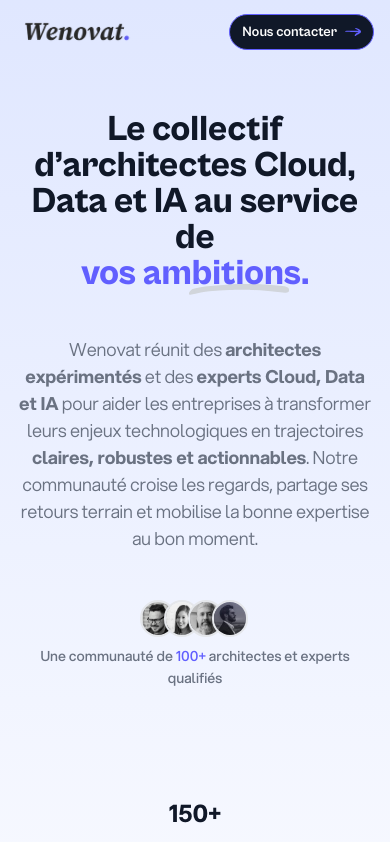
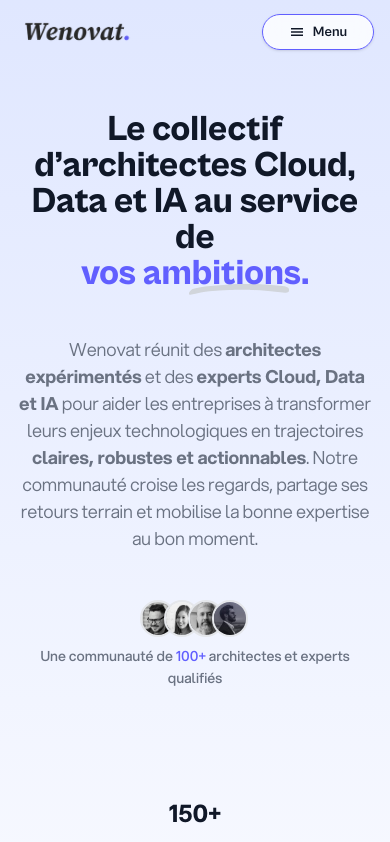
Before and after one commit to DbCraftA/talent_platform, a Vue app: page / in a window 390 px wide. Shown: the top 842 px of the page. Built offline with nearby package versions, Linux system fonts and the light colour scheme.

Commit message:
feat(ui): add mobile header menu

```diff
--- a/src/partials/Header.vue
+++ b/src/partials/Header.vue
@@ -1,26 +1,24 @@
 <template>
   <header class="absolute w-full z-30">
     <div class="max-w-6xl mx-auto px-4 sm:px-6">
-      <div class="flex items-center justify-between h-16 md:h-20">
+      <div class="relative flex items-center justify-between h-16 md:h-20">
 
         <!-- Site branding -->
-        <div class="  ">
+        <div>
           <!-- Logo -->
-          <router-link  to="/" aria-label="Wenovat">
-            <img src="../images/logo.png" class="max-w-none" width="120" height="60" alt="Hero Illustration" />
+          <router-link to="/" aria-label="Wenovat" @click="mobileMenuOpen = false">
+            <img src="../images/logo.png" class="max-w-none" width="120" height="60" alt="Wenovat" />
           </router-link>
         </div>
 
         <!-- Desktop navigation -->
-        <nav class="flex grow">
-
-          <!-- Desktop sign in links -->
+        <nav class="hidden md:flex grow">
           <ul class="flex grow justify-end flex-wrap items-center">
             <li>
-              <router-link class="font-cabinet-grotesk text-sm font-bold hover:no-underline  items-center max-[425px]:hidden sm:flex" to="/methode">Notre méthode</router-link>
+              <router-link class="font-cabinet-grotesk text-sm font-bold hover:no-underline items-center sm:flex" to="/methode">Notre méthode</router-link>
             </li>
             <li class="ml-6">
-              <router-link class="font-cabinet-grotesk text-sm font-bold hover:no-underline items-center max-[640px]:hidden sm:flex" to="/rejoindre-la-communaute">Rejoindre la communauté</router-link>
+              <router-link class="font-cabinet-grotesk text-sm font-bold hover:no-underline items-center sm:flex" to="/rejoindre-la-communaute">Rejoindre la communauté</router-link>
             </li>
             <li class="ml-6">
               <router-link class="btn-sm inline-flex items-center border-1 border-indigo-500 text-white bg-gray-900 hover:bg-gray-800 group" to="/nous-contacter">
@@ -33,16 +31,62 @@
               </router-link>
             </li>
           </ul>
+        </nav>
 
-        </nav>
+        <!-- Mobile menu button -->
+        <button
+          class="md:hidden inline-flex min-w-28 items-center justify-center gap-2 rounded-full border border-indigo-500 bg-white/80 px-5 py-1.5 text-sm font-cabinet-grotesk font-bold text-gray-900 shadow-sm backdrop-blur hover:bg-white"
+          type="button"
+          :aria-expanded="mobileMenuOpen"
+          aria-controls="mobile-menu"
+          @click="mobileMenuOpen = !mobileMenuOpen"
+        >
+          <svg class="h-4 w-4 fill-current" viewBox="0 0 16 16" xmlns="http://www.w3.org/2000/svg" aria-hidden="true">
+            <path d="M2 4h12v1.5H2V4Zm0 3.25h12v1.5H2v-1.5ZM2 10.5h12V12H2v-1.5Z" />
+          </svg>
+          <span>{{ mobileMenuOpen ? 'Fermer' : 'Menu' }}</span>
+
+        </button>
+
+        <!-- Mobile navigation -->
+        <transition
+          enter-active-class="transition ease-out duration-150"
+          enter-from-class="opacity-0 -translate-y-2"
+          enter-to-class="opacity-100 translate-y-0"
+          leave-active-class="transition ease-in duration-100"
+          leave-from-class="opacity-100 translate-y-0"
+          leave-to-class="opacity-0 -translate-y-2"
+        >
+          <nav
+            v-show="mobileMenuOpen"
+            id="mobile-menu"
+            class="md:hidden absolute top-full left-0 right-0 mt-2 rounded-2xl border border-indigo-100 bg-white/95 p-3 shadow-xl backdrop-blur"
+          >
+            <ul class="space-y-1">
+              <li>
+                <router-link class="block rounded-xl px-4 py-3 font-cabinet-grotesk text-sm font-bold text-gray-900 hover:bg-indigo-50" to="/methode" @click="mobileMenuOpen = false">Notre méthode</router-link>
+              </li>
+              <li>
+                <router-link class="block rounded-xl px-4 py-3 font-cabinet-grotesk text-sm font-bold text-gray-900 hover:bg-indigo-50" to="/rejoindre-la-communaute" @click="mobileMenuOpen = false">Rejoindre la communauté</router-link>
+              </li>
+              <li>
+                <router-link class="block rounded-xl  px-4 py-3 font-cabinet-grotesk items-center border-1 border-indigo-500 text-white bg-gray-900 hover:bg-gray-800 group" to="/nous-contacter">
+                  Nous contacter
+                  <span class="tracking-normal text-blue-500 group-hover:translate-x-0.5 transition-transform duration-150 ease-in-out ml-2">
+
+                </span>
+                </router-link>              </li>
+            </ul>
+          </nav>
+        </transition>
 
       </div>
     </div>
   </header>
 </template>
 
-<script>
-export default {
-  name: 'Header',
-}
+<script setup>
+import { ref } from 'vue'
+
+const mobileMenuOpen = ref(false)
 </script>
```
